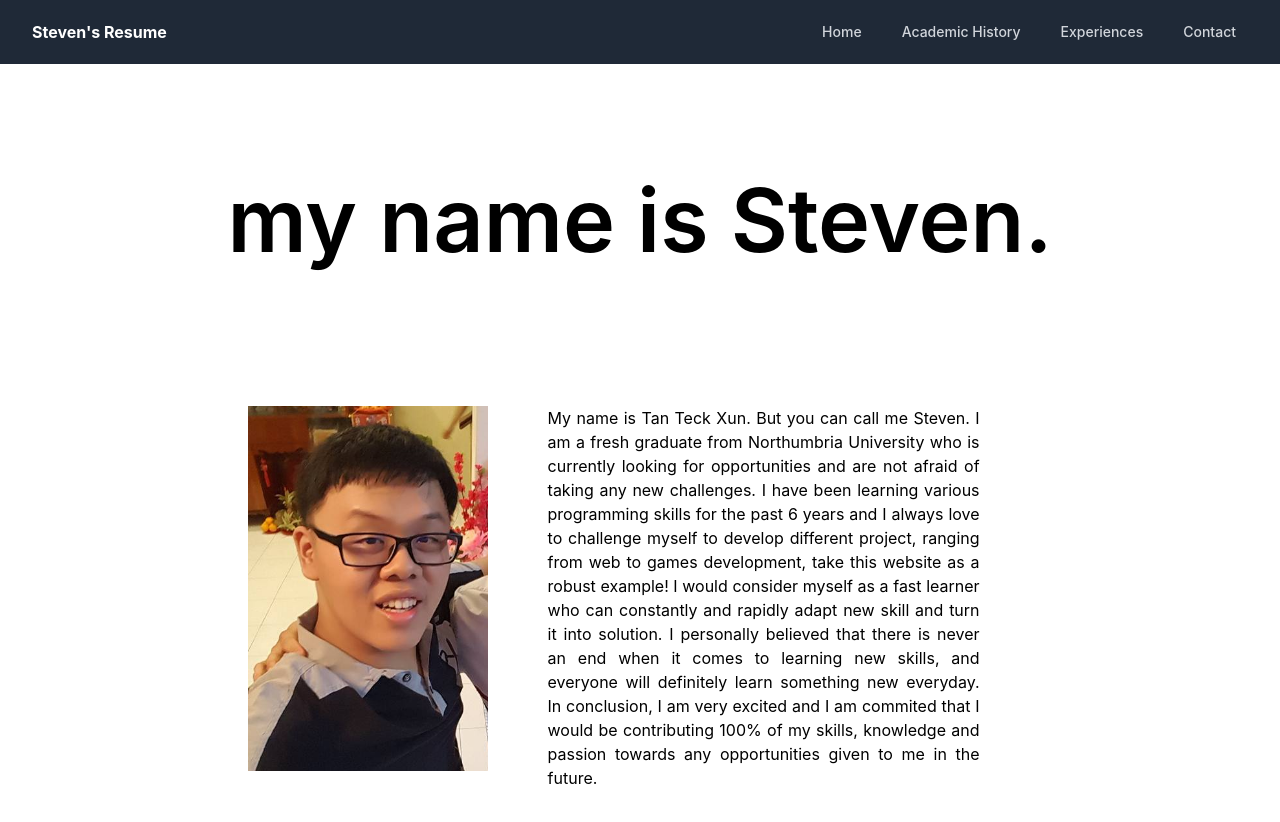
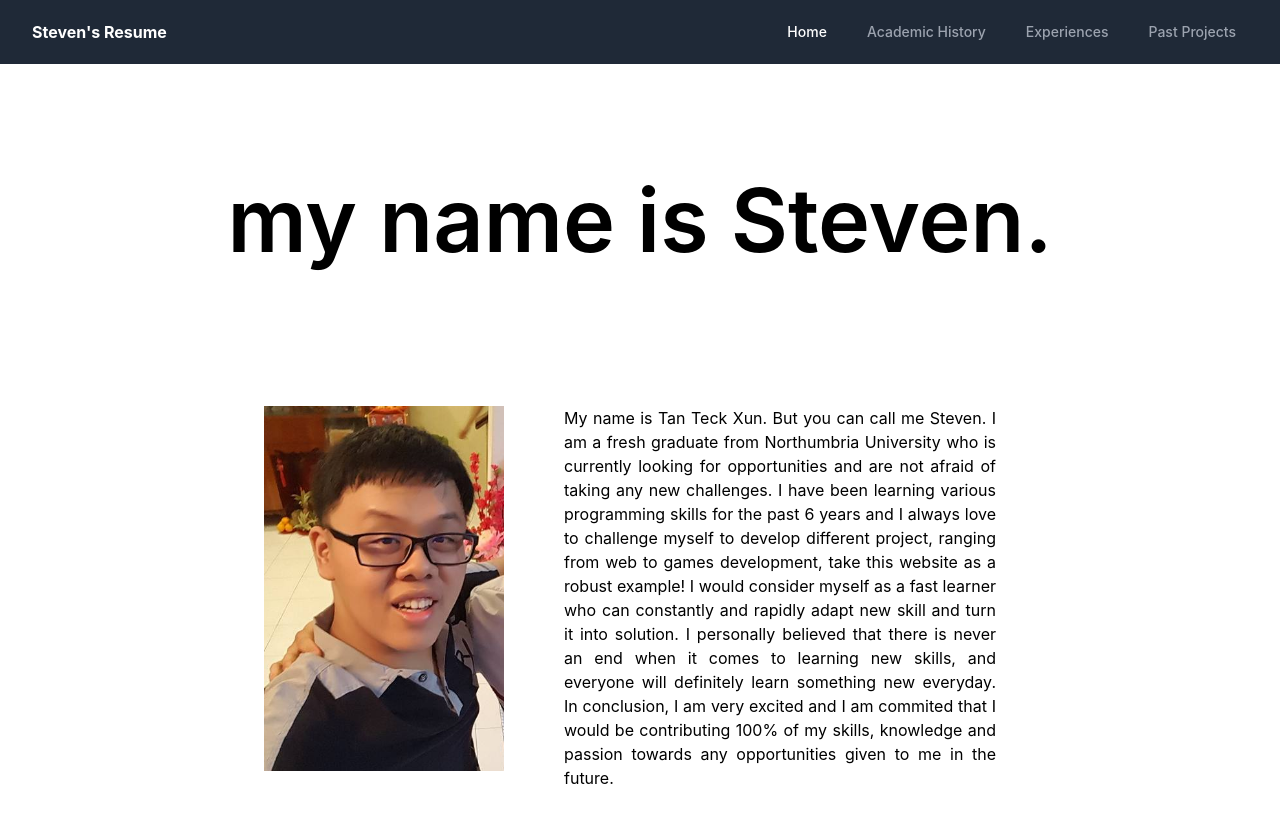
Before and after one commit to steven-appdev/my-resume, a React (Create React App) app: page / in a window 1280 px wide. Shown: the top 822 px of the page. Built offline with nearby package versions, Linux system fonts and the light colour scheme.

Commit message:
Reduce unnecessary code and now more responsive

```diff
--- a/src/App.css
+++ b/src/App.css
@@ -63,3 +63,7 @@ footer p{
   width: 100px;
   height: 100px;
 }
+
+.active{
+  color:white;
+}
--- a/src/App.js
+++ b/src/App.js
@@ -5,6 +5,7 @@ import Home from './pages/home';
 import Academic from './pages/academic';
 import Experience from './pages/experience';
 import Navbar from './components/navbar';
+import Project from './pages/project';
 
 function App() {
   return (
@@ -15,6 +16,7 @@ function App() {
             <Route path='/' element={<Home/>}/>
             <Route path='academic' element={<Academic/>}/>
             <Route path='experiences' element={<Experience/>}/>
+            <Route path='projects' element={<Project/>}/>
           </Routes>
         </main>
     </BrowserRouter>
--- a/src/components/academichistory.js
+++ b/src/components/academichistory.js
@@ -1,6 +1,6 @@
 export default function AcademicHistory(props){
     return(
-        <div className='animate__animated animate__flipInX border-[2px] my-5 p-10 border-black rounded-lg text-center'>
+        <div className='animate__animated animate__flipInX border-[2px] mb-5 p-10 border-grey-200 hover:border-black duration-300 rounded-lg text-center'>
             <h2 className='text-[25px] font-bold pb-2'>{props.content.title}</h2>
             <p>{props.content.university}</p>
             <p>{props.content.country}</p>
--- a/src/components/experiencebar.js
+++ b/src/components/experiencebar.js
@@ -4,7 +4,7 @@ export default function ExperienceBar(props){
     return(
         <div className='rectangle relative'>
             <div className='inner-rectangle absolute' style={{width: `${props.experience}`}}/>
-            <p className="text-white font-bold relative">{props.experience}</p>
+            <p className="text-white font-bold relative text-center">{props.experience}</p>
         </div>
     )
 }
--- a/src/components/navbar.js
+++ b/src/components/navbar.js
@@ -1,11 +1,12 @@
 import { Disclosure } from '@headlessui/react'
 import { Bars3Icon, XMarkIcon } from '@heroicons/react/24/outline'
+import { NavLink } from 'react-router-dom'
 
 const navigation = [
     { name: 'Home', href: '/'},
     { name: 'Academic History', href: 'academic'},
     { name: 'Experiences', href: 'experiences'},
-    { name: 'Contact', href: '#'},
+    { name: 'Past Projects', href: 'projects'},
 ]
 
 function classNames(...classes) {
@@ -42,16 +43,17 @@ export default function Navbar(){
                     <div className="hidden sm:ml-6 sm:block">
                         <div className="flex space-x-4">
                             {navigation.map((item) => (
-                            <a
+                            <NavLink
                                 key={item.name}
-                                href={item.href}
+                                to={item.href}
                                 className={classNames(
-                                'text-gray-300 hover:text-white',
+                                'text-gray-400 hover:text-white duration-200',
                                 'rounded-md px-3 py-2 text-sm font-medium'
                                 )}
+                                activeClassName="active"
                             >
                                 {item.name}
-                            </a>
+                            </NavLink>
                             ))}
                         </div>
                         </div>
--- a/src/pages/academic.js
+++ b/src/pages/academic.js
@@ -11,7 +11,7 @@ export default function Academic(){
     return(
         <div className='flex flex-col grow items-center pt-10'>
             <Title title='here are my Academic History.'/>
-            <div className='w-full lg:w-[70%]'>
+            <div className='w-full lg:w-[90%]'>
                 {history.map((item) => (
                     <AcademicHistory content={item}/>
                 ))}
--- a/src/pages/experience.js
+++ b/src/pages/experience.js
@@ -20,21 +20,17 @@ const codeExp = [
 
 export default function experience(){
     return(
-        <div className="flex flex-col pt-10">
-            <div className='flex flex-1 justify-center main'>
-                <div className='flex flex-col academic'>
+        <div className='flex flex-col grow items-center pt-10'>
             <Title title='here are my Experiences.'/>
-                    <div className='grid grid-cols-5 gap-10'>
+            <div className='grid grid-cols-2 md:grid-cols-3 lg:grid-cols-5 gap-10 w-[275px] md:w-[600px] lg:w-[950px]'>
                 <link rel="stylesheet" href="https://cdn.jsdelivr.net/gh/devicons/devicon@v2.15.1/devicon.min.css"></link>
                 {codeExp.map((item) => (
                     <div className='flex flex-col animate__animated animate__flipInX'>
-                                <img className="language-logo mx-auto mb-5" src={item.logo} alt={item.language}/>
+                        <img className="language-logo mx-auto mb-5 hover:-translate-y-1 hover:scale-110 duration-300" src={item.logo} alt={item.language}/>
                         <ExperienceBar experience={item.experience}/>
                     </div>
                 ))}
             </div>
         </div>
-            </div>
-        </div>
     )
 }
--- a/src/pages/home.js
+++ b/src/pages/home.js
@@ -3,15 +3,13 @@ import Title from '../components/title';
 
 export default function Home() {
     return (
-        <div className='animate__animated animate__fadeIn flex flex-col pt-10'>
-            <div className='flex flex-1 justify-center main'>
-                <div className='flex flex-col'>
+        <div className='animate__animated animate__fadeIn flex flex-col grow items-center pt-10'>
             <Title title='my name is Steven.'/>
-                    <div className='flex flex-row'>
+            <div className='flex flex-col xl:flex-row'>
                 <div className='py-10 px-5'>
-                            <img src={portrait} alt='This is my face' className='w-60'></img>
+                    <img src={portrait} alt='This is my face' className='w-60 m-auto'></img>
                 </div>
-                        <div className='shrink p-10 w-[32rem] text-justify'>
+                <div className='shrink p-5 lg:p-10 w-full lg:w-[32rem] text-justify'>
                     <p>
                         My name is Tan Teck Xun. But you can call me Steven. I am a fresh graduate from Northumbria University who is currently looking for opportunities and are not afraid of taking any new challenges.
                         I have been learning various programming skills for the past 6 years and I always love to challenge myself to develop different project, ranging from web to games development, take this website as a robust example!
@@ -22,7 +20,5 @@ export default function Home() {
                 </div>
             </div>
         </div>
-            </div>
-        </div>
     );
 }
```
Lines whose indentation alone changed are shown as unchanged.
